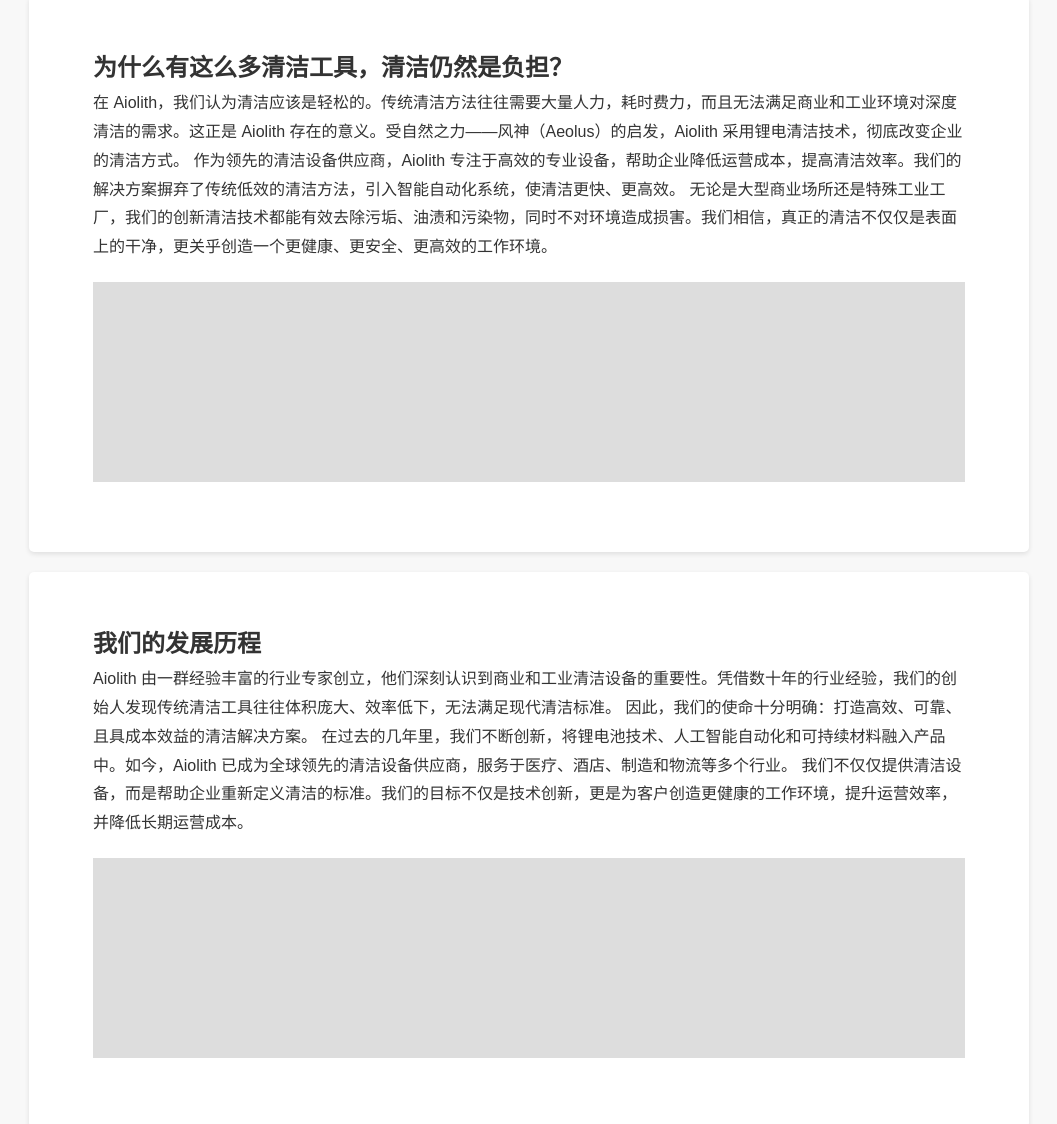
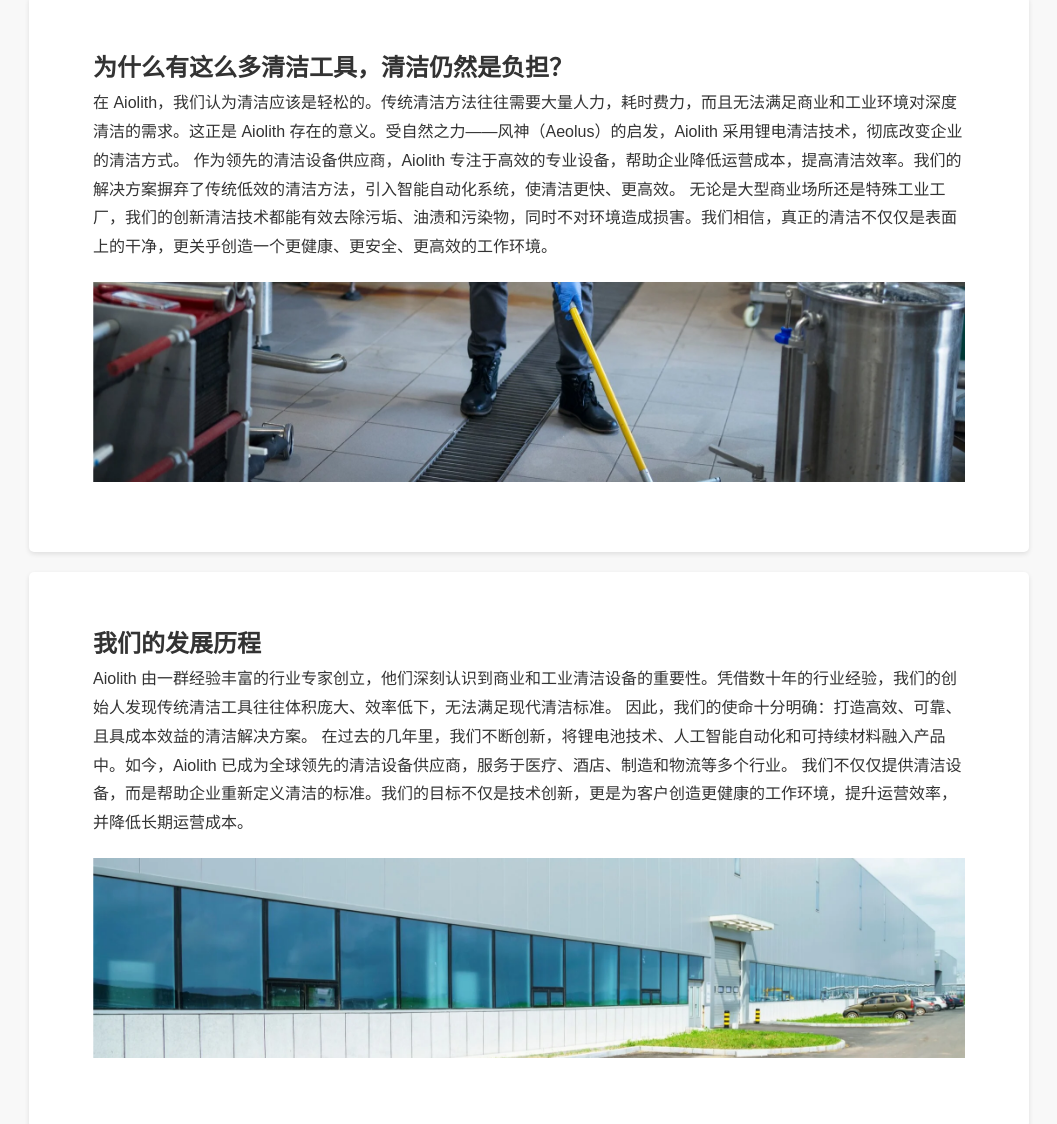
Before and after one commit to Sycaintech/cn, a plain HTML site: page index.html in a window 1280 px wide. Shown: the part 384-1508 px from the top of the page, without its empty margins (111-1168 px from the left). Drawn offline with Linux system fonts and the light colour scheme.

Commit message:
Add files via upload

```diff
--- a/index.html
+++ b/index.html
@@ -80,12 +80,19 @@
             border-radius: 5px;
             box-shadow: 0 2px 5px rgba(0, 0, 0, 0.1);
         }
-        .image-placeholder {
+        .image-placeholder1 {
             width: 100%;
             height: 200px;
-            background: #ddd;
+            background: url('cleaning-machine-supplier.webp') no-repeat center center/cover;
             margin: 20px 0;
         }
+        .image-placeholder2 {
+            width: 100%;
+            height: 200px;
+            background: url('industrial-cleaning-equipment.webp') no-repeat center center/cover;
+            margin: 20px 0;
+        }
+
         footer {
             background: #333;
             color: white;
@@ -206,7 +213,7 @@
 As a leading cleaning machine supplier, Aiolith specializes in professional-grade equipment designed to maximize efficiency while reducing operational costs. Our solutions eliminate the reliance on outdated cleaning techniques and introduce smart, automated systems that work faster and more effectively.
 
 From large-scale commercial facilities to specialized industrial plants, our innovative cleaning technology ensures that dirt, grease, and contaminants are removed without harming the environment. We believe that true cleanliness goes beyond appearances—it creates a healthier, safer, and more productive workspace for employees and customers alike.</p>
-        <div class="image-placeholder"></div>
+        <div class="image-placeholder1"></div>
     </div>
 </section>
 
@@ -228,7 +235,7 @@ Our mission was simple yet powerful: to create cutting-edge cleaning solutions t
 Over the years, we have continuously innovated, integrating advanced lithium battery technology, AI-powered automation, and sustainable materials into our products. Today, Aiolith stands as a trusted cleaning machine supplier, serving industries ranging from healthcare and hospitality to manufacturing and logistics.
 
 By partnering with businesses worldwide, we are redefining what it means to maintain a clean environment. Our journey is not just about technology—it’s about helping companies create healthier spaces, improve productivity, and reduce long-term operational costs.</p>
-        <div class="image-placeholder"></div>
+        <div class="image-placeholder2"></div>
     </div>
 </section>
 
@@ -251,7 +258,7 @@ By partnering with businesses worldwide, we are redefining what it means to main
 
             <li class="en" style="display: none;">By integrating advanced automation, energy efficiency, and eco-friendly technology, Aiolith ensures that businesses achieve superior cleaning standards while reducing operational costs.</li>
         </ul>
-        <div class="image-placeholder"></div>
+
     </div>
 </section>
 
```
